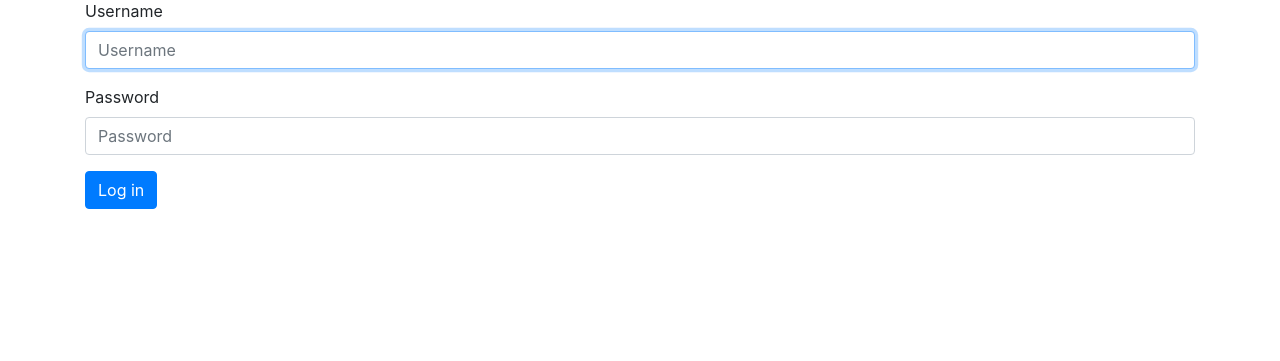
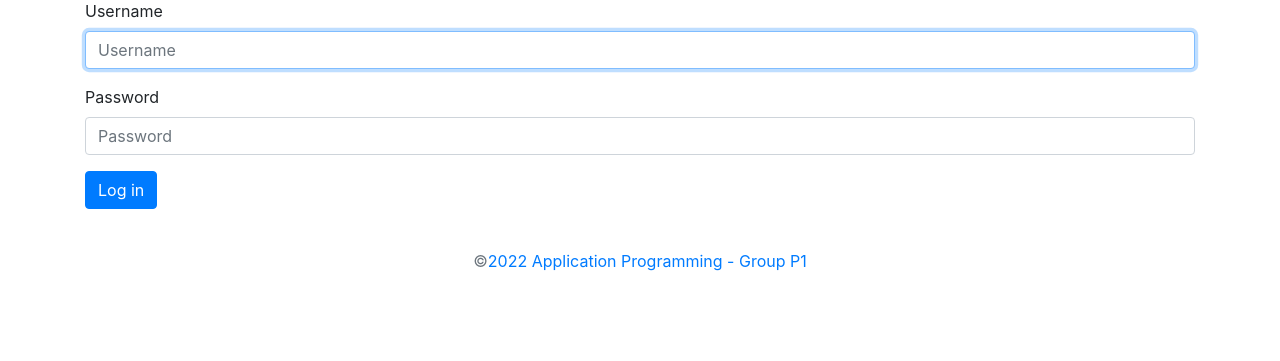
Before and after one commit to urasayanoglu/board_game_club, a Django app: page /users/login/?next=/games/1/ in a window 1280 px wide. Shown: the part 146-507 px from the top of the page. Run offline with Django 4.2, Linux system fonts and the light colour scheme; some libraries are stand-ins or nearby versions.

Commit message:
Add Footer Section

```diff
--- a/board_game_club_apps/templates/board_game_club_apps/base.html
+++ b/board_game_club_apps/templates/board_game_club_apps/base.html
@@ -67,5 +67,10 @@
         {% block content %}{% endblock content %}
       </div>
     </main>
+    <div class="container">
+      <footer class="py-3 my-4">
+        <p class="text-center text-muted">&copy;<a href="https://www.github.com/urasayanoglu/board_game_club" target="_blank">2022 Application Programming - Group P1</a></p>
+      </footer>
+    </div>
   </body>
 </html>
```
